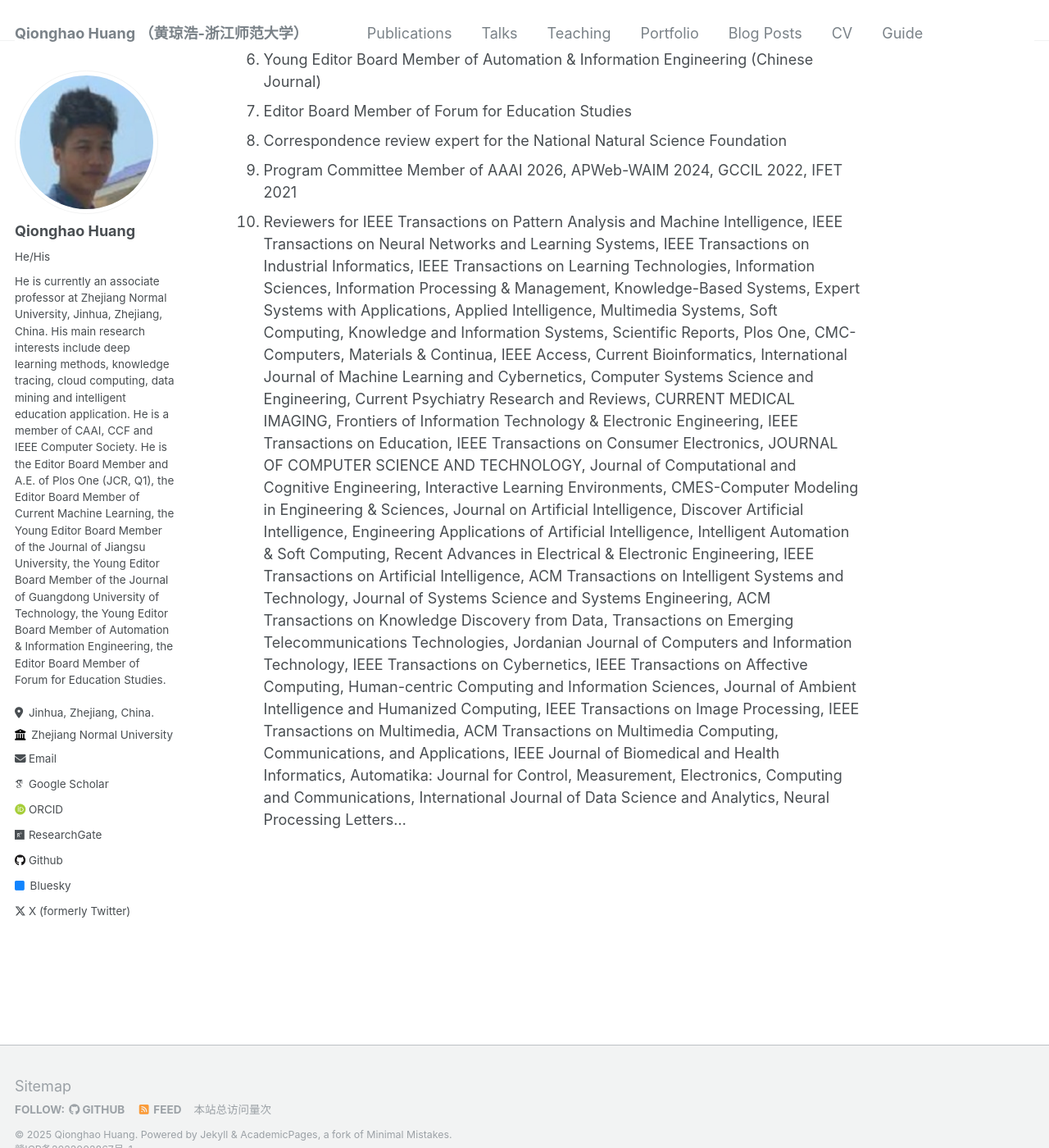
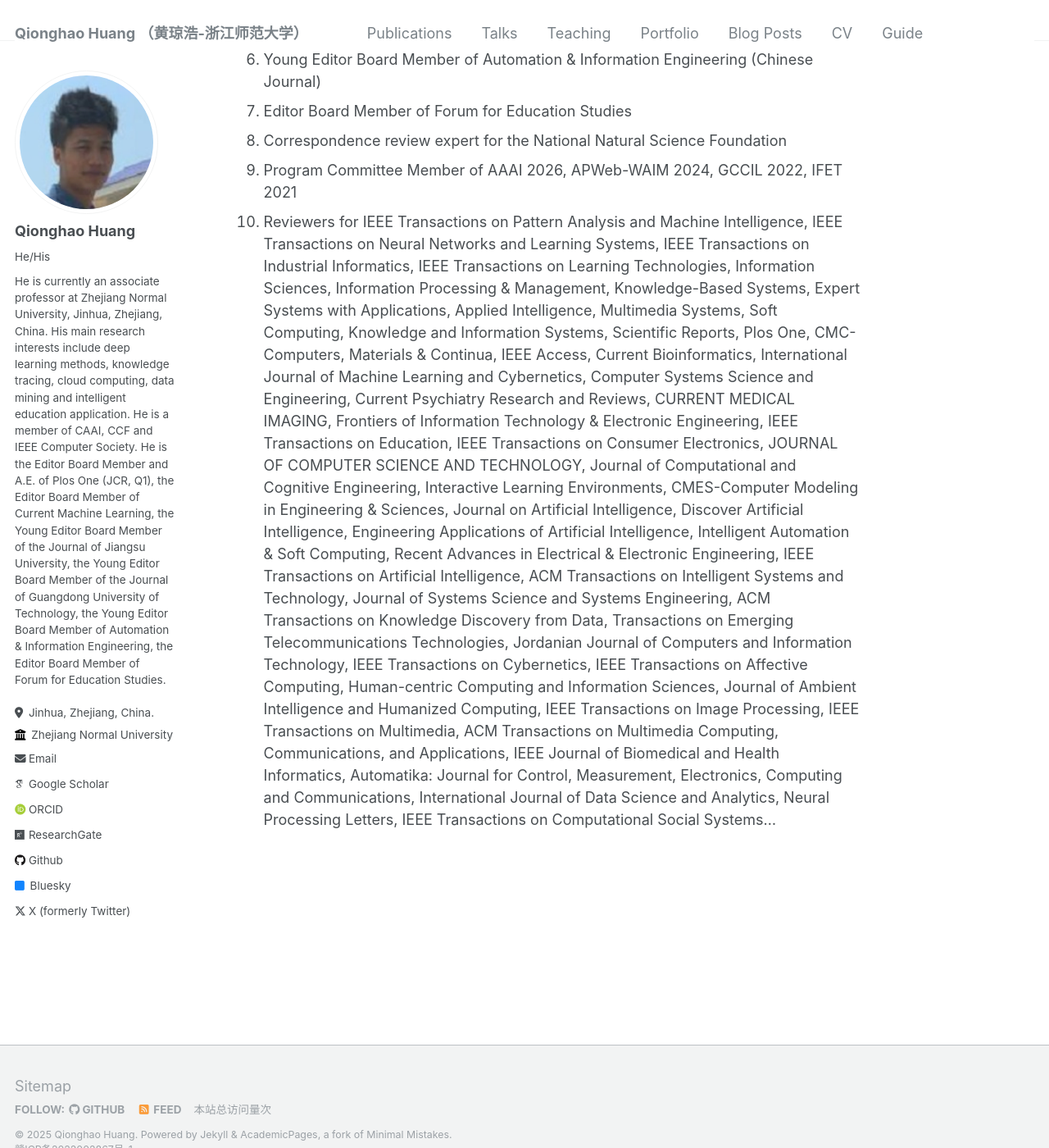
Before and after one commit to qhhuang-ai/qhhuang-ai.github.io, a Jekyll site: the page built from _pages/about.md, in a window 1280 px wide and 1400 px high, scrolled down 10243 px. Shown: the whole window at 82% size. Built offline with Jekyll 4.4.1, drawn with Linux system fonts in a browser that asks for light colours; some web fonts are replaced; a script that is not in the unit is left out; comment, search, counter and statistics services are not loaded.

Commit message:
update CV!

```diff
--- a/_pages/about.md
+++ b/_pages/about.md
@@ -107,4 +107,4 @@ Service and leadership
 1. Correspondence review expert for the National Natural Science Foundation
 1. Program Committee Member of AAAI 2026, APWeb-WAIM 2024, GCCIL 2022, IFET 2021
 1. Reviewers for IEEE Transactions on Pattern Analysis and Machine Intelligence, IEEE Transactions on Neural Networks and Learning Systems, IEEE Transactions on Industrial Informatics, IEEE Transactions on Learning Technologies, Information Sciences, Information Processing & Management, Knowledge-Based Systems, Expert Systems with Applications, Applied Intelligence, Multimedia Systems, Soft Computing, Knowledge and Information Systems, Scientific Reports, Plos One, CMC-Computers, Materials & Continua,  IEEE Access, Current Bioinformatics, International Journal of Machine Learning and Cybernetics, Computer Systems Science and Engineering, Current Psychiatry Research and Reviews, CURRENT MEDICAL IMAGING,  Frontiers of Information Technology & Electronic Engineering, IEEE Transactions on Education, IEEE Transactions on Consumer Electronics, JOURNAL OF COMPUTER SCIENCE AND TECHNOLOGY, Journal of Computational and Cognitive Engineering, Interactive Learning Environments, CMES-Computer Modeling in Engineering & Sciences, Journal on Artificial Intelligence, Discover Artificial Intelligence, Engineering Applications of Artificial Intelligence,
-Intelligent Automation & Soft Computing, Recent Advances in Electrical & Electronic Engineering, IEEE Transactions on Artificial Intelligence, ACM Transactions on Intelligent Systems and Technology, Journal of Systems Science and Systems Engineering, ACM Transactions on Knowledge  Discovery from Data, Transactions on Emerging Telecommunications Technologies, Jordanian Journal of Computers and Information Technology, IEEE Transactions on Cybernetics, IEEE Transactions on Affective Computing, Human-centric Computing and Information Sciences, Journal of Ambient Intelligence and Humanized Computing, IEEE Transactions on Image Processing, IEEE Transactions on Multimedia, ACM Transactions on Multimedia Computing, Communications, and Applications, IEEE Journal of Biomedical and Health Informatics, Automatika: Journal for Control, Measurement, Electronics, Computing and Communications, International Journal of Data Science and Analytics, Neural Processing Letters...
+Intelligent Automation & Soft Computing, Recent Advances in Electrical & Electronic Engineering, IEEE Transactions on Artificial Intelligence, ACM Transactions on Intelligent Systems and Technology, Journal of Systems Science and Systems Engineering, ACM Transactions on Knowledge  Discovery from Data, Transactions on Emerging Telecommunications Technologies, Jordanian Journal of Computers and Information Technology, IEEE Transactions on Cybernetics, IEEE Transactions on Affective Computing, Human-centric Computing and Information Sciences, Journal of Ambient Intelligence and Humanized Computing, IEEE Transactions on Image Processing, IEEE Transactions on Multimedia, ACM Transactions on Multimedia Computing, Communications, and Applications, IEEE Journal of Biomedical and Health Informatics, Automatika: Journal for Control, Measurement, Electronics, Computing and Communications, International Journal of Data Science and Analytics, Neural Processing Letters, IEEE Transactions on Computational Social Systems...
```
